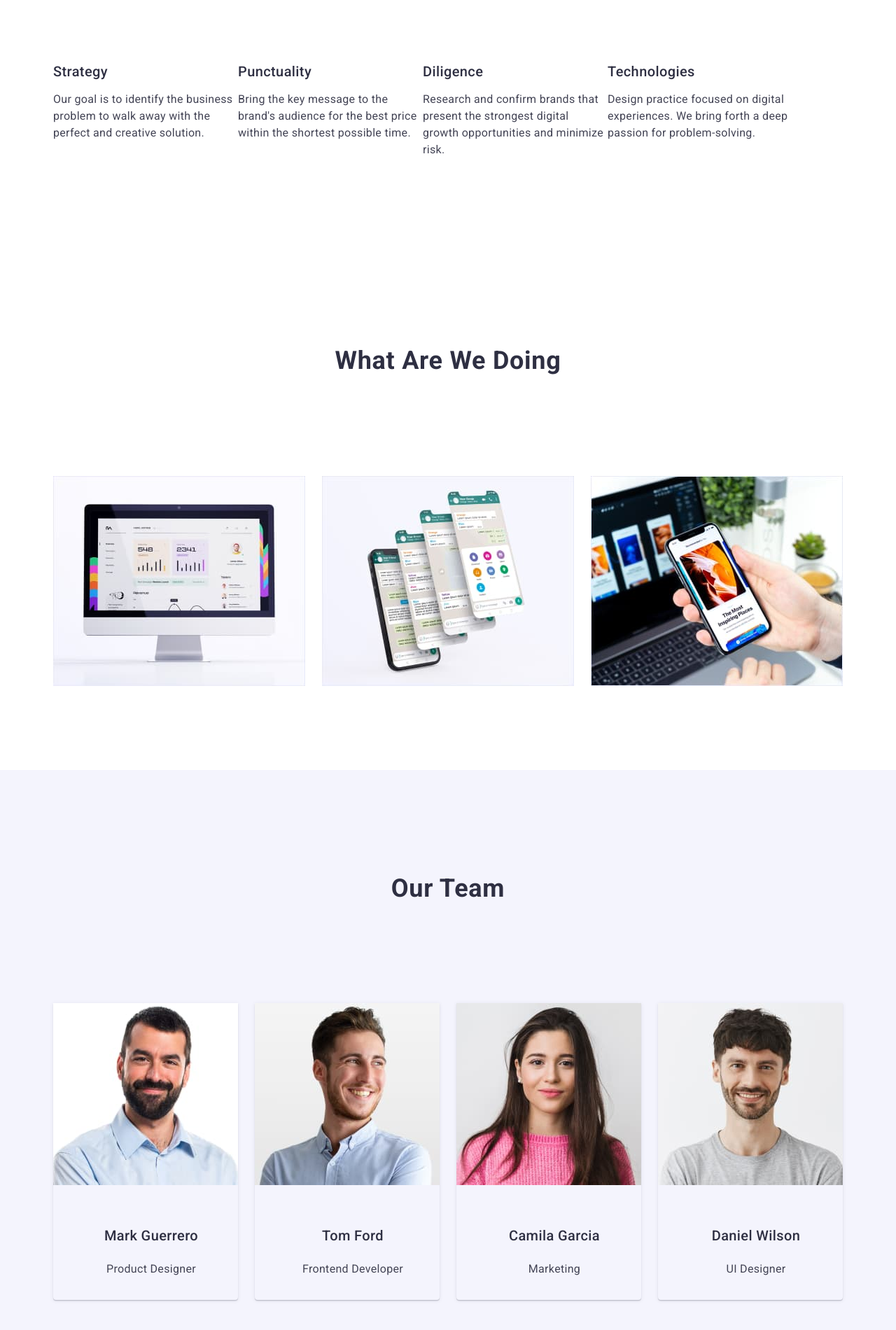
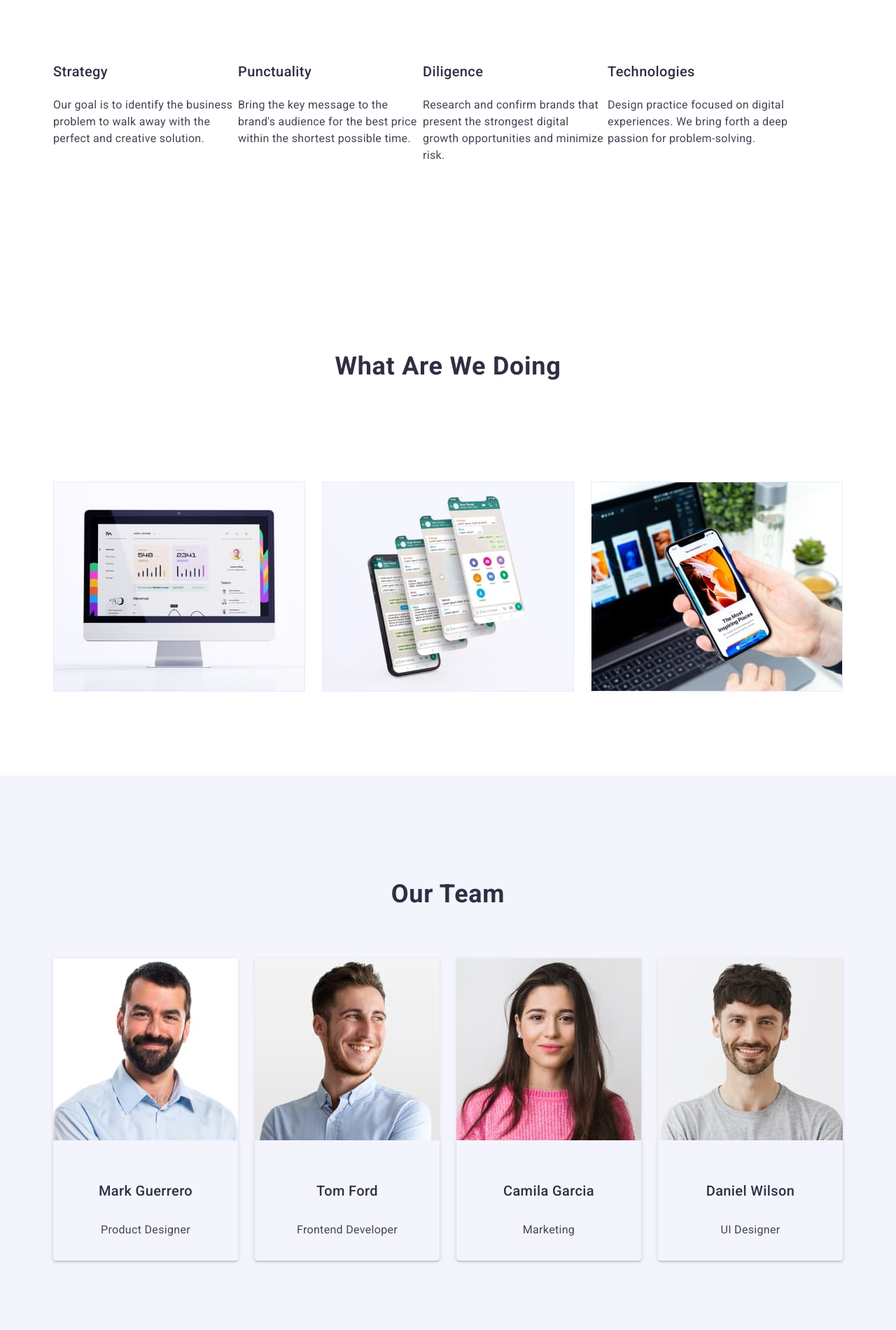
Before and after one commit to goldenkaia/goit-markup-hw-03, a plain HTML site: page index.html in a window 1280 px wide. Shown: the part 800-2700 px from the top of the page at 70% size. Drawn offline with nearby package versions, Linux system fonts and the light colour scheme.

Commit message:
020223 update

```diff
--- a/css/style.css
+++ b/css/style.css
@@ -53,6 +53,7 @@ body {
   margin-left: auto;
   margin-right: auto;
 }
+
 .section {
   padding: 120px 0px;
 }
@@ -197,7 +198,6 @@ body {
 .modal-button {
 
   background: var(--iris-color);
-
   border-radius: 4px;
   border: none;
 }
@@ -225,14 +225,9 @@ body {
 
 
 /*----------features-list-----????????????????------*/
-.features {
-  padding-top: 120px;
-  padding-bottom: 120px;
-}
-.what-are-we-doing {
-  padding-bottom: 120px;
-  padding-top: 120px;
-}
+.features {}
+
+.what-are-we-doing {}
 
 
 .features-list {
@@ -250,8 +245,6 @@ body {
   line-height: 1.5;
   letter-spacing: 0.02em;
   color: #434455;
-  margin-top: 8px;
-
 
 }
 
@@ -280,10 +273,8 @@ body {
 .photo-list {
   display: flex;
   gap: 24px;
-  margin-top: 72px;
+
 }
-
-
 
 /*--filter-list--*/
 .filter-list {
@@ -357,10 +348,12 @@ body {
   padding-bottom: 8px;
 
 }
+
 .person-name {
   padding-top: 8px;
   text-align: center;
 }
+
 .job-name {
   text-align: center;
   padding-top: 8px;
@@ -368,16 +361,10 @@ body {
 
 
 .photo-wrap {
-  padding-top: 32px;
-  padding-bottom: 32px;
-  padding-left: 16px;
-
+padding: 32px 16px;
+  box-shadow: 0px 1px 6px rgb(46 47 66 / 8%);
 }
 
-.card-wrapper {
-
-  box-shadow: 0px 1px 6px rgb(46 47 66 / 8%);
-}
 
 /*--paragraph--*/
 .paragraph {
@@ -388,7 +375,7 @@ body {
   line-height: 1.5;
   letter-spacing: 0.02em;
   color: #434455;
-  margin-top: 8px;
+
 
 }
 
@@ -439,6 +426,7 @@ body {
   margin-top: 16px;
 
 }
+
 .portfolio {
   padding-bottom: 120px;
 }
@@ -458,7 +446,7 @@ body {
 
 /*--card-description--*/
 .card-description {
-font-weight: 400;
+  font-weight: 400;
   font-size: 16px;
   line-height: 1.5;
   letter-spacing: 0.02em;
@@ -487,6 +475,7 @@ font-weight: 400;
 
 
 }
+
 .card-border {
   border-left: 1px solid var(--cornflower-color);
   border-right: 1px solid var(--cornflower-color);
```
Also changed, not shown: index.html (+1 -1 lines).
